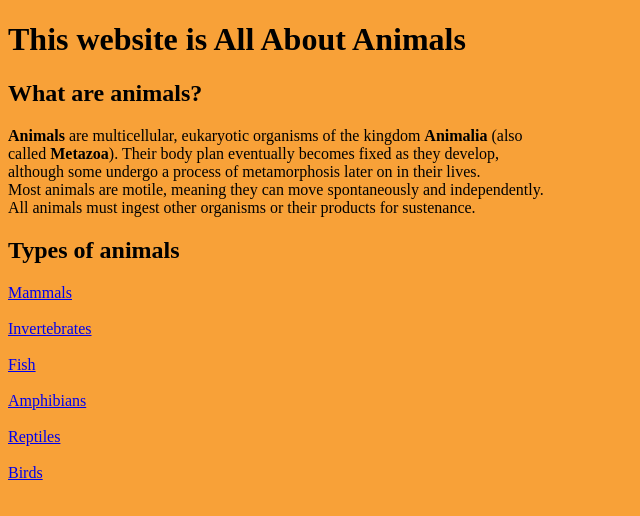
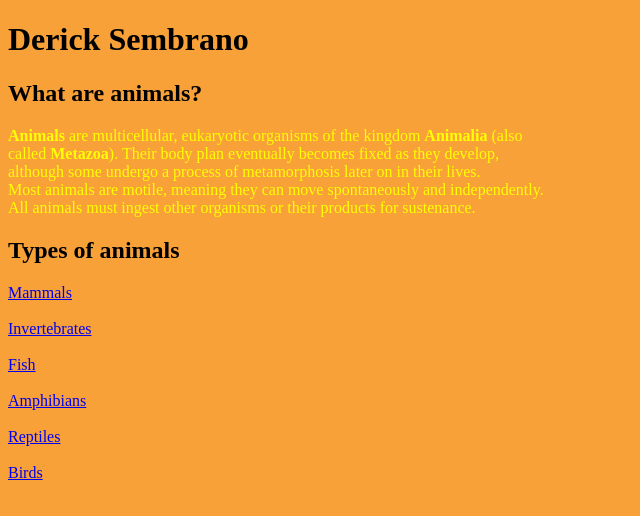
Before and after one commit to dericksembrano/dericksembrano.github.io, a plain HTML site: page index.html in a window 1280 px wide. Shown: the whole page, without its empty margins (0-640 px from the left). Drawn offline with Linux system fonts and the light colour scheme.

Commit message:
title change

```diff
--- a/index.html
+++ b/index.html
@@ -2,12 +2,12 @@
 <html>
     <head>
         <meta charset="utf-8">
-        <title>All About Animals</title>
+        <title>Derick Sembrano</title>
         <link type="text/css" href="/styles.css" media="all" rel="stylesheet">
     </head>
     <body>
 
-<h1>This website is All About Animals</h1>
+<h1 class="title">Derick Sembrano</h1>
 
 <h2>What are animals?</h2>
 
--- a/styles.css
+++ b/styles.css
@@ -1,3 +1,12 @@
 body {
 	background-color: #f8a138;
 }
+
+p {
+
+	color: yellow;
+}
+
+.title {
+	color: black;
+}
```
